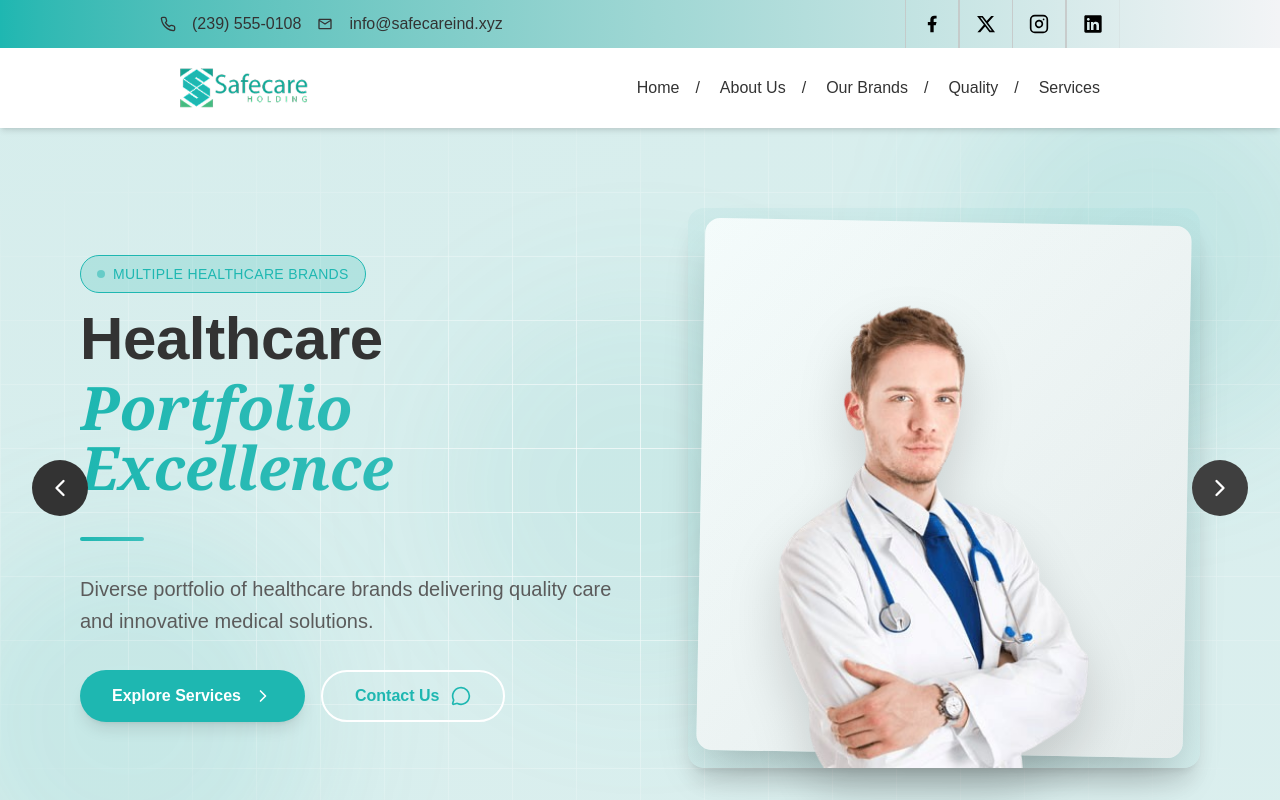
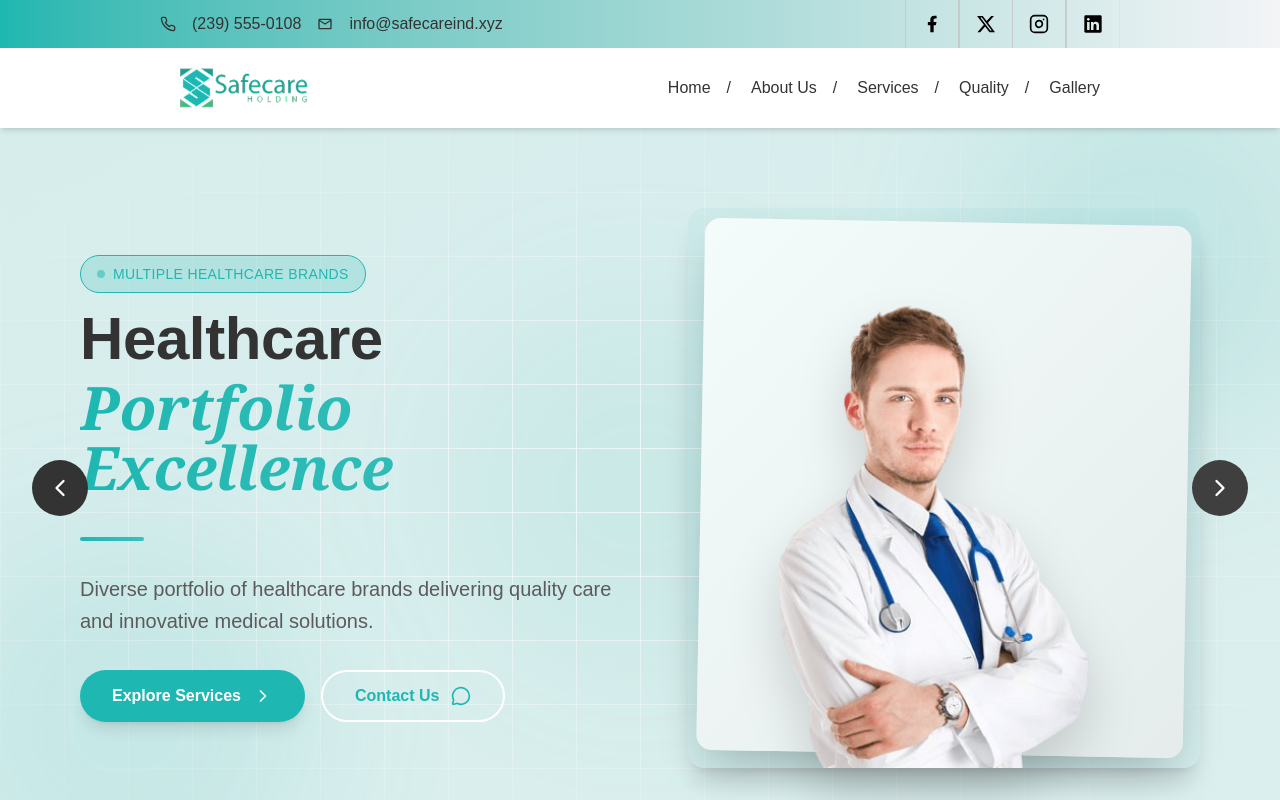
Before and after one commit to Sana-Ahmad1771/safecareholding, a Next.js app: page / in a window 1280 px wide. Shown: the top 800 px of the page. Built offline with nearby package versions, Linux system fonts and the light colour scheme.

Commit message:
error fixing

```diff
--- a/src/app/components/common/Header.jsx
+++ b/src/app/components/common/Header.jsx
@@ -67,19 +67,19 @@ const Header = () => {
         <div className="hidden lg:flex items-center space-x-4">
           <div className="w-[1.5px] h-12 bg-gray-2/80"></div>
           <a href="#facebook" className="hover:scale-125">
-            <RiFacebookFill size={20}/>
+            <RiFacebookFill size={20} />
           </a>
           <div className="w-[1.5px] h-12 bg-gray-2/80"></div>
           <a href="#twitter" className="hover:scale-125 ">
-            <FaXTwitter size={20}/>
+            <FaXTwitter size={20} />
           </a>
           <div className="w-[1.5px] h-12 bg-gray-2/80"></div>
           <a href="#instagram" className="hover:scale-125 ">
-            <LuInstagram size={20}/>
+            <LuInstagram size={20} />
           </a>
           <div className="w-[1.5px] h-12 bg-gray-2/80"></div>
           <a href="#linkedin" className="hover:scale-125 ">
-            <RxLinkedinLogo size={20}/>
+            <RxLinkedinLogo size={20} />
           </a>
           <div className="w-[1.5px] h-12 bg-gray-2/20"></div>
         </div>
@@ -125,8 +125,8 @@ const Header = () => {
             </li>
             <li>
               <div className="flex items-center space-x-4">
-                <a href="#ourbrands" className="hover:text-primary">
-                  Our Brands
+                <a href="#services" className="hover:text-primary">
+                  Services
                 </a>
                 <div>
                   <span>/</span>
@@ -145,8 +145,8 @@ const Header = () => {
             </li>
             <li>
               <div className="">
-                <a href="#services" className="hover:text-primary">
-                  Services
+                <a href="#gallery" className="hover:text-primary">
+                  Gallery
                 </a>
               </div>
             </li>
--- a/src/app/components/pages/home/About.jsx
+++ b/src/app/components/pages/home/About.jsx
@@ -5,7 +5,7 @@ import { motion, useInView } from "framer-motion";
 const AboutUs = () => {
   const [isOpen, setIsOpen] = useState(false);
   const [showVideo, setShowVideo] = useState(false);
-  const videoRef = useRef<HTMLVideoElement>(null);
+  const videoRef = useRef(null); // ✅ Remove HTMLVideoElement type for SSR
   const sectionRef = useRef(null);
 
   // ✅ Replay animations every time it's in view
@@ -44,7 +44,7 @@ const AboutUs = () => {
     <section
       id="about"
       ref={sectionRef}
-      className="relative overflow-hidden scroll-mt-50 px-4 sm:px-8 lg:px-20 lg:pb-[210px] lg:pt-30 bg-body text-dark-2"
+      className="relative overflow-hidden scroll-mt-30 px-4 sm:px-8 lg:px-20 lg:pb-[210px] lg:pt-30 bg-body text-dark-2"
     >
       <div className="container mx-auto flex flex-col lg:flex-row-reverse items-center gap-8 lg:gap-16">
         {/* Left Text Content */}
@@ -52,7 +52,7 @@ const AboutUs = () => {
           className="flex-1 space-y-6 overflow-hidden"
           variants={containerVariants}
           initial="hidden"
-          animate={isInView ? "show" : "hidden"} // 👈 toggles on scroll
+          animate={isInView ? "show" : "hidden"}
         >
           <motion.p
             variants={itemVariants}
@@ -159,7 +159,6 @@ const AboutUs = () => {
           initial={{ opacity: 0 }}
           animate={{ opacity: 1 }}
           exit={{ opacity: 0 }}
-          transition={{ duration: 0.6, delay: 0.4 }}
         >
           <div className="relative w-[90%] max-w-4xl">
             {/* Close Button */}
--- a/src/app/components/pages/home/Gallery.jsx
+++ b/src/app/components/pages/home/Gallery.jsx
@@ -19,7 +19,9 @@ const Gallery = () => {
   ];
 
   return (
-    <section className="py-16 px-4">
+    <section
+    id="gallery"
+    className="py-16 px-4 scroll-mt-30">
       {/* Section Title */}
       <div className="text-center flex flex-col items-center container mx-auto space-y-4 mb-10">
         <h2 className="font-semibold text-xl sm:text-2xl md:text-3xl lg:text-[38px] xl:text-5xl">
--- a/src/app/components/pages/home/OurBrands.jsx
+++ b/src/app/components/pages/home/OurBrands.jsx
@@ -57,8 +57,7 @@ const OurBrands = () => {
 
   return (
     <section
-      id="ourbrands"
-      className="relative scroll-mt-50 overflow-hidden lg:py-20 py-12 px-5 lg:px-10 xl:px-20 flex items-end justify-center text-dark-2 bg-no-repeat bg-cover bg-center lg:h-[765px]"
+      className="relative scroll-mt-40 overflow-hidden lg:py-20 py-12 px-5 lg:px-10 xl:px-20 flex items-end justify-center text-dark-2 bg-no-repeat bg-cover bg-center lg:h-[765px]"
       style={{
         backgroundImage: "url('/ourbrands-bg.png')",
       }}
--- a/src/app/components/pages/home/StrategicApproach.jsx
+++ b/src/app/components/pages/home/StrategicApproach.jsx
@@ -31,7 +31,7 @@ const GroupStrategy = () => {
     <section
       id="strategy"
       ref={sectionRef}
-      className="relative scroll-mt-50 px-4 sm:px-8 lg:px-20 py-12 lg:pb-20 lg:pt-40 bg-body text-dark-2"
+      className="relative scroll-mt-50 px-4 sm:px-8 lg:px-20 py-12 lg:pb-16 lg:pt-40 bg-body text-dark-2"
     >
       <div className="container mx-auto flex flex-col lg:flex-row items-center gap-12 lg:gap-20">
         {/* Image Section */}
```
